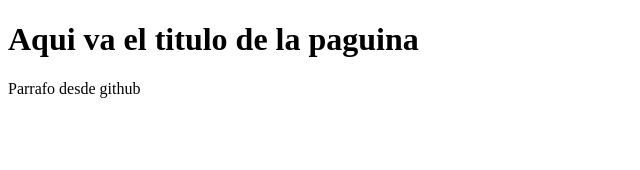
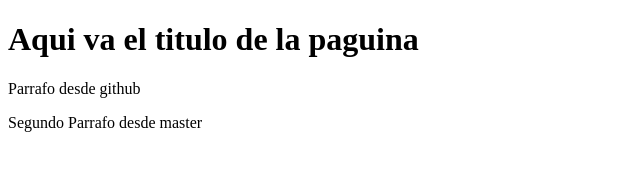
Before and after one commit to eduyeoh/ProyectoWeb, a plain HTML site: page index.html in a window 1280 px wide. Shown: the whole page, without its empty margins (0-640 px from the left). Drawn offline with Linux system fonts and the light colour scheme.

Commit message:
Agregando Segundo Parrafo

```diff
--- a/index.html
+++ b/index.html
@@ -8,5 +8,6 @@
 <body>
 	<h1>Aqui va el titulo de la paguina</h1>
 	<p>Parrafo desde github</p>
+	<p>Segundo Parrafo desde master</p>
 </body>
 </html>
```
